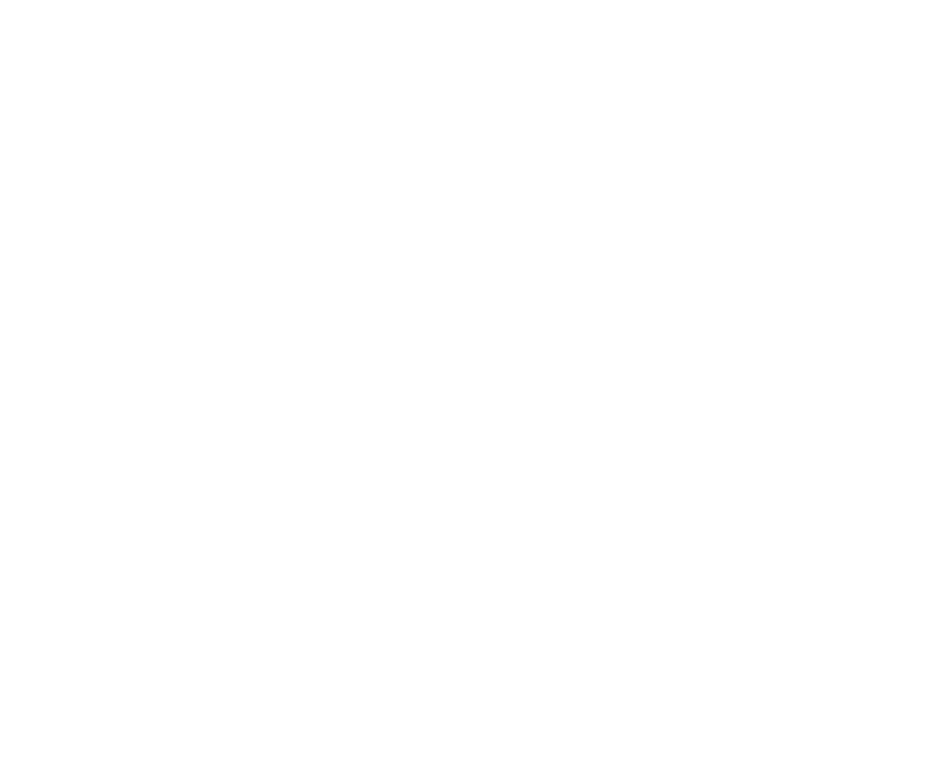
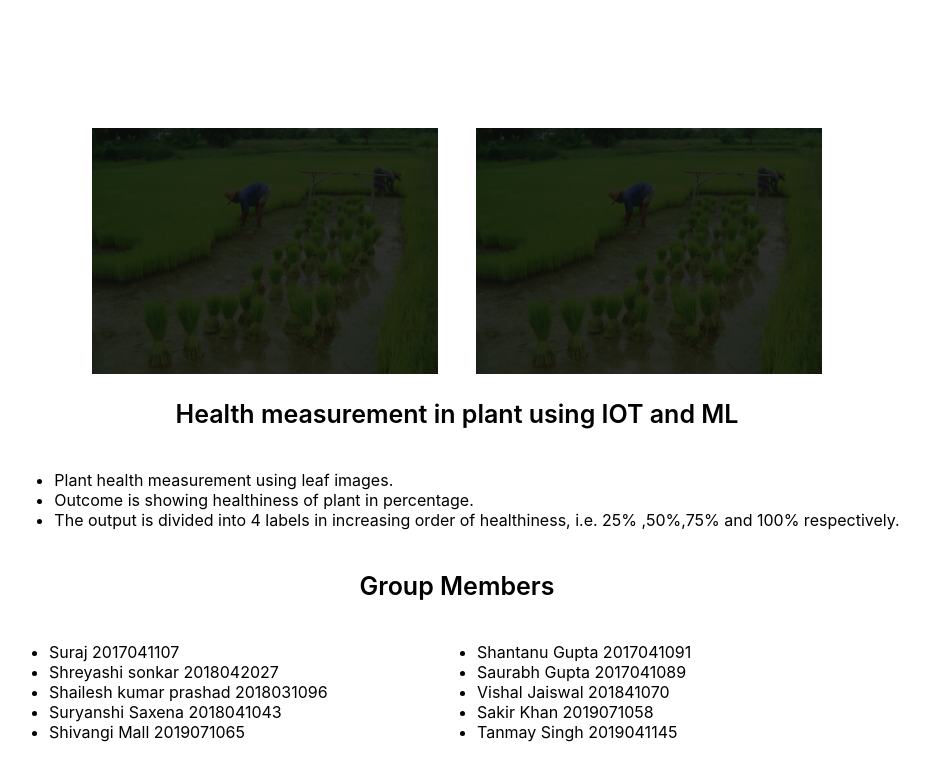
Before and after one commit to totorodev0032/mmutagridrone, a React (Create React App) app: page /Health-mesurement-project in a window 1280 px wide. Shown: the top 780 px of the page, without its empty margins (183-1113 px from the left). Built offline with nearby package versions, Linux system fonts and the light colour scheme.

Commit message:
all projects added

```diff
--- a/src/App.js
+++ b/src/App.js
@@ -2,6 +2,7 @@ import { BrowserRouter as Router, Route } from 'react-router-dom';
 import HeroSection from './components/HeroSection/HeroSection';
 import LocationSensorData from './components/LocationSensorData/LocationSensorData';
 import ProjectList from './components/ProjectList/ProjectList';
+import Health from './pages/Health/Health';
 import Jangl from './pages/Jangl/Jangl';
 import Plant from './pages/Plant/Plant';
 import Weed from './pages/Weed/Weed';
@@ -27,6 +28,7 @@ function App() {
 
         <Route path="/plant-species-project" component={Plant} />
         <Route path="/weed-identification-project" component={Weed} />
+        <Route path="/Health-mesurement-project" component={Health} />
       </Router>
     </>
   );
--- a/src/components/ProjectList/ProjectList.js
+++ b/src/components/ProjectList/ProjectList.js
@@ -124,7 +124,7 @@ const ProjectList = () => {
                 <p className="description">
                   Plant health measurement using leaf images.
                 </p>
-                <Link className="links" to="#">
+                <Link className="links" to="/Health-mesurement-project">
                   <p>View More &rarr;</p>
                 </Link>{' '}
               </ProjectBoxContainer>
--- /dev/null
+++ b/src/pages/Health/Health.js
@@ -0,0 +1,119 @@
+import React from 'react';
+import styled from 'styled-components';
+import Plant1 from '../../images/sensorpage.png';
+
+const ProjectWrapper = styled.div`
+  display: flex;
+  flex-direction: column;
+  width: 100%;
+  height: auto;
+  justify-content: center;
+  align-items: center;
+
+  .heading {
+    font-size: 25px;
+    font-weight: 600;
+  }
+
+  @media (max-width: 496px) {
+    .heading {
+      text-align: center;
+      padding: 20px;
+    }
+  }
+`;
+
+const ProjectContainer = styled.div`
+  display: flex;
+  width: 60%;
+  height: 70%;
+  align-items: center;
+  ${'' /* background-color: black; */}
+  justify-content: space-around;
+  margin-top: 10%;
+  ${'' /* margin-bottom: 10%; */}
+
+  img {
+    width: 45%;
+  }
+
+  @media (max-width: 496px) {
+    width: 80%;
+    margin-top: 20%;
+    img {
+      width: 40%;
+    }
+  }
+`;
+
+const GroupContainer = styled.div`
+  display: flex;
+  width: 70%;
+  flex-wrap: wrap;
+  height: auto;
+  flex-direction: row;
+  margin-bottom: 10%;
+
+  ul {
+    display: flex;
+    width: 100%;
+    flex-wrap: wrap;
+    justify-content: space-between;
+
+    li {
+      width: 50%;
+    }
+  }
+
+  @media (max-width: 496px) {
+    width: 90%;
+    ul {
+      flex-direction: column;
+      justify-content: center;
+      width: 100%;
+      align-items: center;
+
+      li {
+        width: 80%;
+      }
+    }
+  }
+`;
+const Health = () => {
+  return (
+    <>
+      <ProjectWrapper>
+        <ProjectContainer>
+          <img src={Plant1} alt="plant1" />
+          <img src={Plant1} alt="plant1" />
+        </ProjectContainer>
+        <p className="heading">Health measurement in plant using IOT and ML</p>
+        <ul>
+          <li>Plant health measurement using leaf images.</li>
+          <li>Outcome is showing healthiness of plant in percentage.</li>
+          <li>
+            The output is divided into 4 labels in increasing order of
+            healthiness, i.e. 25% ,50%,75% and 100% respectively.
+          </li>
+        </ul>
+        <p className="heading">Group Members</p>
+        <GroupContainer>
+          <ul>
+            <li>Suraj 2017041107</li>
+            <li>Shantanu Gupta 2017041091</li>
+            <li>Shreyashi sonkar 2018042027</li>
+            <li>Saurabh Gupta 2017041089</li>
+            <li> Shailesh kumar prashad 2018031096 </li>
+            <li>Vishal Jaiswal 201841070 </li>
+            <li>Suryanshi Saxena 2018041043 </li>
+            <li> Sakir Khan 2019071058 </li>
+            <li>Shivangi Mall 2019071065 </li>
+            <li>Tanmay Singh 2019041145 </li>
+          </ul>
+        </GroupContainer>
+      </ProjectWrapper>
+    </>
+  );
+};
+
+export default Health;
```
